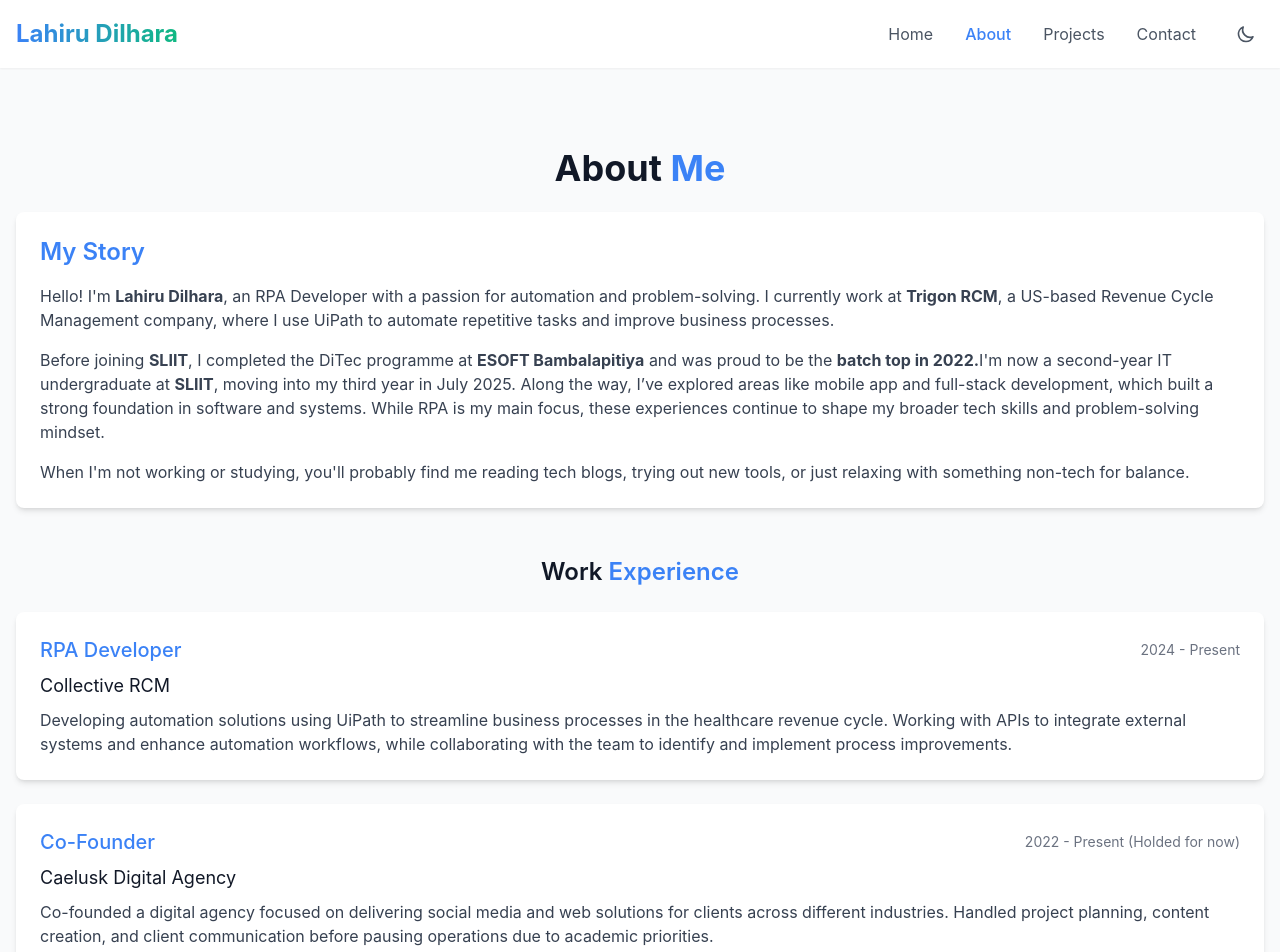
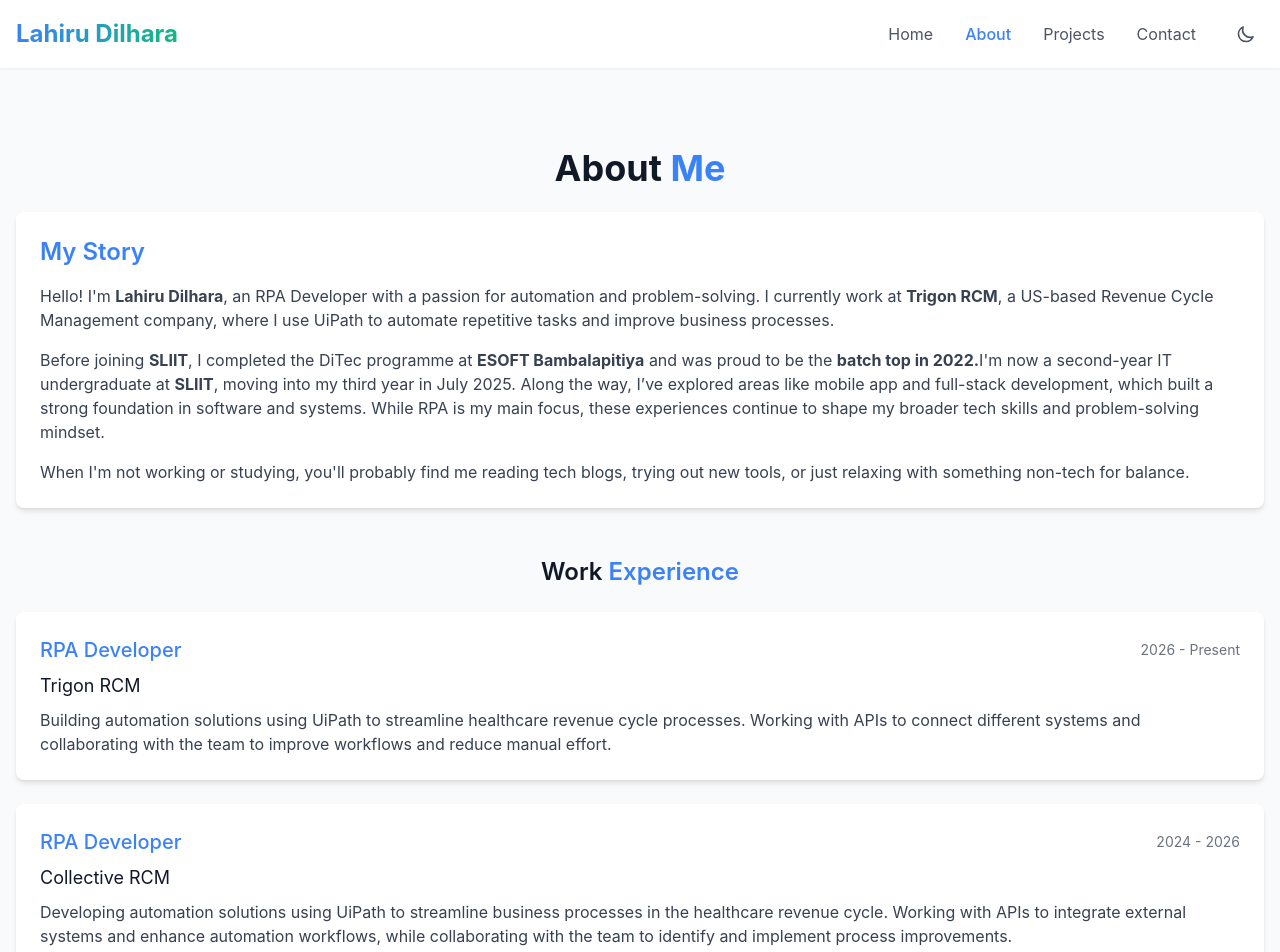
Before and after one commit to LahiruDCode/MyWebsite, a React (Create React App) app in the folder frontend/: page /about in a window 1280 px wide. Shown: the top 952 px of the page. Built offline with nearby package versions, Linux system fonts and the light colour scheme.

Commit message:
update job experiences in About.js to reflect current roles and periods

```diff
--- a/frontend/src/pages/About.js
+++ b/frontend/src/pages/About.js
@@ -5,14 +5,20 @@
   const experiences = [
     {
       title: 'RPA Developer',
+      company: 'Trigon RCM',
+      period: '2026 - Present',
+      description: 'Building automation solutions using UiPath to streamline healthcare revenue cycle processes. Working with APIs to connect different systems and collaborating with the team to improve workflows and reduce manual effort.'
+    },
+    {
+      title: 'RPA Developer',
       company: 'Collective RCM',
-      period: '2024 - Present',
+      period: '2024 - 2026',
       description: 'Developing automation solutions using UiPath to streamline business processes in the healthcare revenue cycle. Working with APIs to integrate external systems and enhance automation workflows, while collaborating with the team to identify and implement process improvements.'
     },
     {
       title: 'Co-Founder',
       company: 'Caelusk Digital Agency',
-      period: '2022 - Present (Holded for now)',
+      period: '2022 - 2025',
       description: 'Co-founded a digital agency focused on delivering social media and web solutions for clients across different industries. Handled project planning, content creation, and client communication before pausing operations due to academic priorities.'
     },
     {
```
